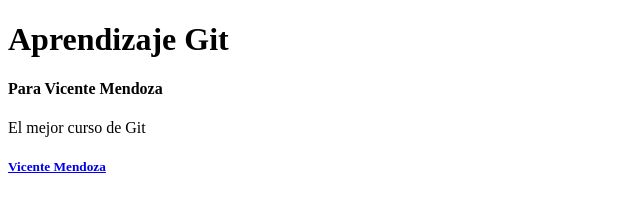
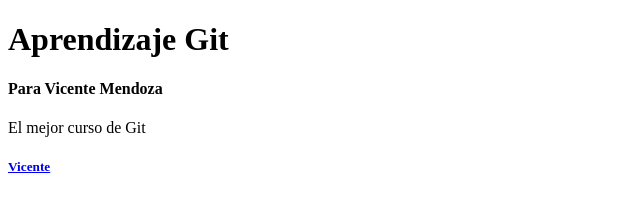
Before and after one commit to vicentemendozafuentes59/aprendizajegit, a plain HTML site: page index.html in a window 1280 px wide. Shown: the full height of the page, 0-640 px from the left. Drawn offline with Linux system fonts and the light colour scheme.

Commit message:
actualizacion del tecto en el enlace

```diff
--- a/index.html
+++ b/index.html
@@ -9,6 +9,6 @@
     <h1>Aprendizaje Git</h1>
     <h4>Para Vicente Mendoza</h4>
     <p>El mejor curso de Git</p>
-    <h5><a href="https://vicentemendozafuentes59.github.io/vicentemendozafuentes/">Vicente Mendoza</a></h5>
+    <h5><a href="https://vicentemendozafuentes59.github.io/vicentemendozafuentes/">Vicente</a></h5>
 </body>
 </html>
```
